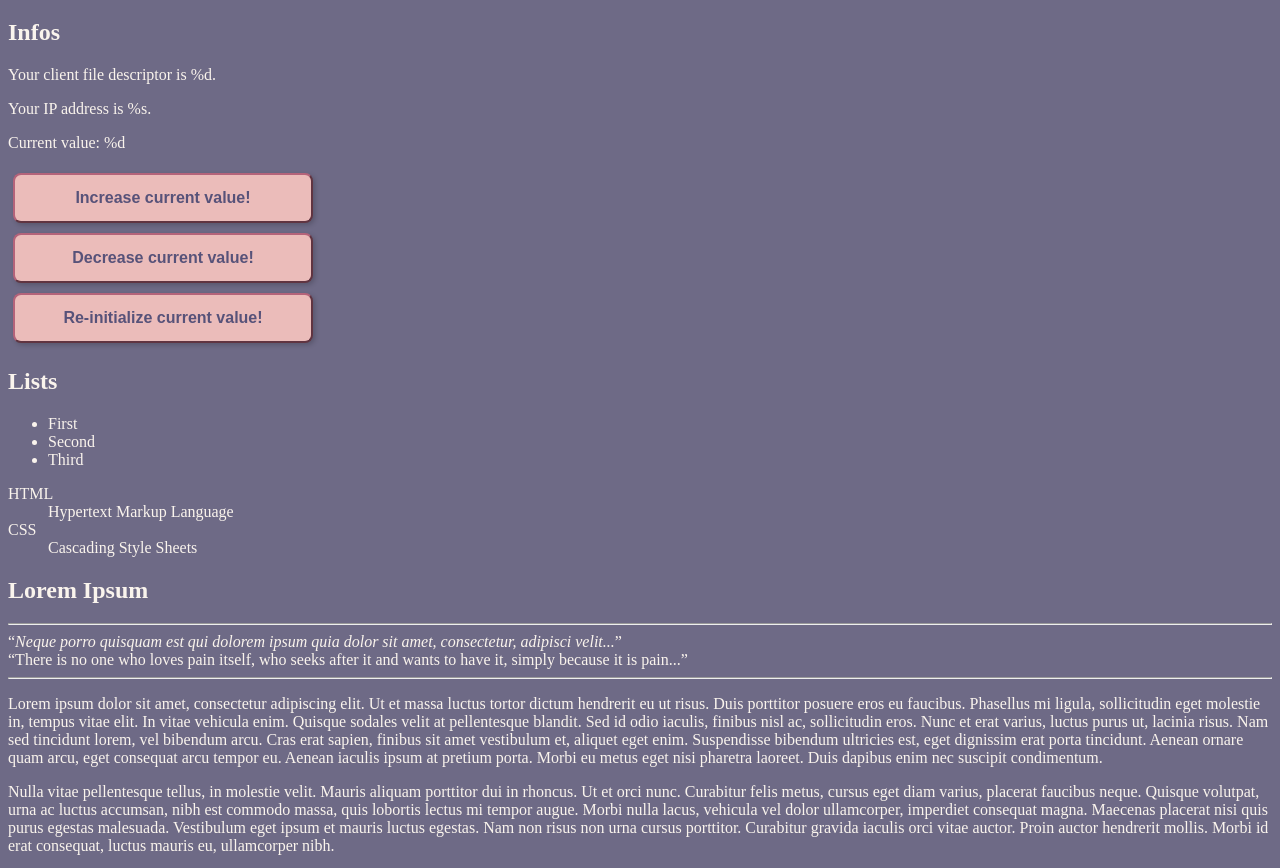
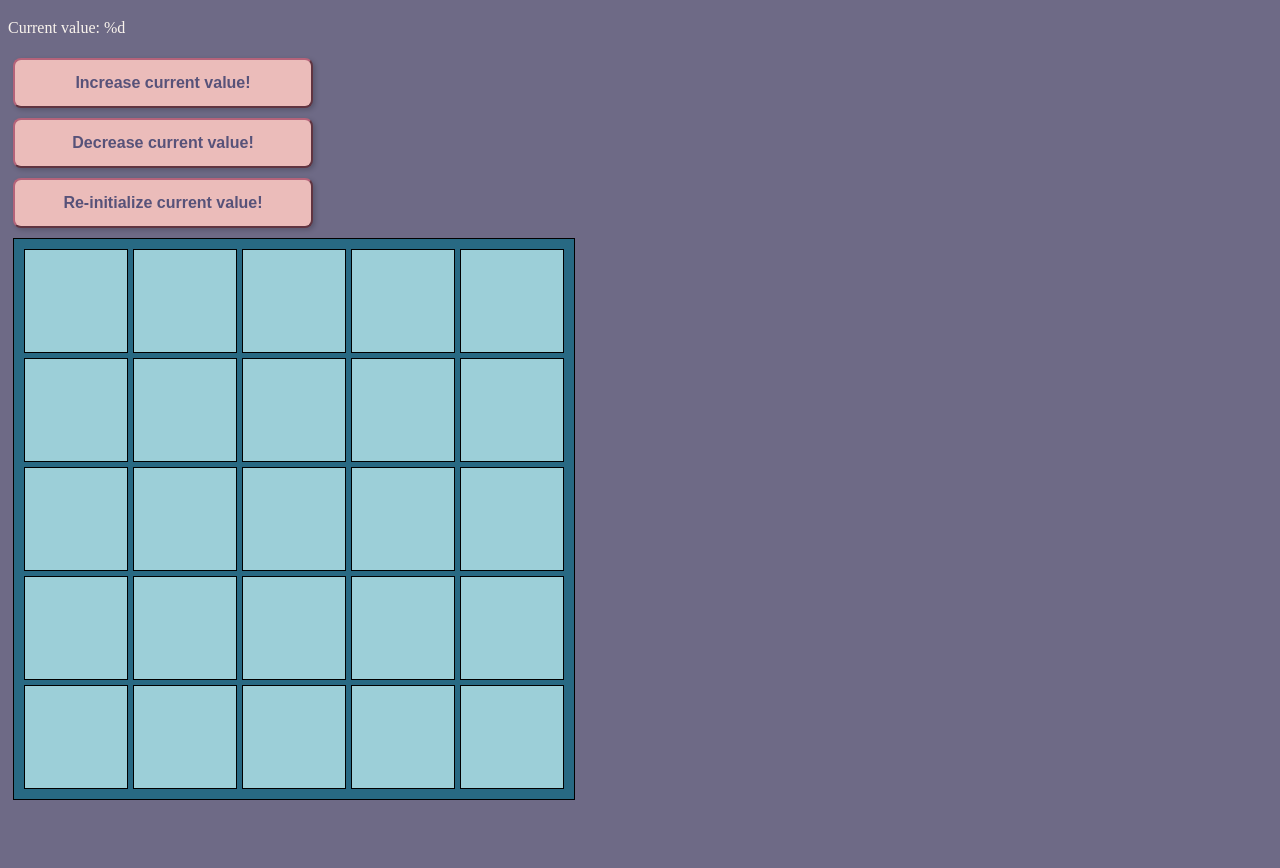
Before and after one commit to ClemBytes/robot, a plain HTML site: page data/template.html in a window 1280 px wide. Shown: the part 61-929 px from the top of the page. After the commit the page ends 869 px from the top, so only its background shows below. Drawn offline with Linux system fonts and the light colour scheme; files that its build step writes are made by us from their sources.

Commit message:
SERVER: simplify HTML

```diff
--- a/data/template.css
+++ b/data/template.css
@@ -2,7 +2,7 @@ body {
   background-color: #6e6a86;
 }
 
-p, h1, h2, ul, dl, q {
+p, h1, h2 {
   color: #faf4ed;
 }
 
--- a/data/template.html
+++ b/data/template.html
@@ -7,9 +7,6 @@
 </head>
 <body>
     <h1>Hey! Welcome to my robot page!</h1>
-    <h2>Infos</h2>
-    <p>Your client file descriptor is %d.</p>
-    <p>Your IP address is %s.</p>
     <p>Current value: %d</p>
     <form action="/increment" method="post">
         <button type="submit">Increase current value!</button>
@@ -20,31 +17,6 @@
     <form action="/reinitialize" method="post">
         <button type="submit">Re-initialize current value!</button>
     </form>
-
-    <h2>Lists</h2>
-    <ul>
-        <li>First</li>
-        <li>Second</li>
-        <li>Third</li>
-    </ul>
-
-    <dl>
-        <dt>HTML</dt>
-        <dd>Hypertext Markup Language</dd>
-        <dt>CSS</dt>
-        <dd>Cascading Style Sheets </dd>
-    </dl>
-
-    <h2>Lorem Ipsum</h2>
-    <hr />
-    <q><em>Neque porro quisquam est qui dolorem ipsum quia dolor sit amet, consectetur, adipisci velit...</em></q><br />
-    <q>There is no one who loves pain itself, who seeks after it and wants to have it, simply because it is pain...</q>
-    <hr />
-    <p>Lorem ipsum dolor sit amet, consectetur adipiscing elit. Ut et massa luctus tortor dictum hendrerit eu ut risus. Duis porttitor posuere eros eu faucibus. Phasellus mi ligula, sollicitudin eget molestie in, tempus vitae elit. In vitae vehicula enim. Quisque sodales velit at pellentesque blandit. Sed id odio iaculis, finibus nisl ac, sollicitudin eros. Nunc et erat varius, luctus purus ut, lacinia risus. Nam sed tincidunt lorem, vel bibendum arcu. Cras erat sapien, finibus sit amet vestibulum et, aliquet eget enim. Suspendisse bibendum ultricies est, eget dignissim erat porta tincidunt. Aenean ornare quam arcu, eget consequat arcu tempor eu. Aenean iaculis ipsum at pretium porta. Morbi eu metus eget nisi pharetra laoreet. Duis dapibus enim nec suscipit condimentum.</p>
-    <p>Nulla vitae pellentesque tellus, in molestie velit. Mauris aliquam porttitor dui in rhoncus. Ut et orci nunc. Curabitur felis metus, cursus eget diam varius, placerat faucibus neque. Quisque volutpat, urna ac luctus accumsan, nibh est commodo massa, quis lobortis lectus mi tempor augue. Morbi nulla lacus, vehicula vel dolor ullamcorper, imperdiet consequat magna. Maecenas placerat nisi quis purus egestas malesuada. Vestibulum eget ipsum et mauris luctus egestas. Nam non risus non urna cursus porttitor. Curabitur gravida iaculis orci vitae auctor. Proin auctor hendrerit mollis. Morbi id erat consequat, luctus mauris eu, ullamcorper nibh.</p>
-    <p>Nullam pharetra nisi lacus, in congue odio auctor eu. Cras vel malesuada risus. Quisque quis felis id nulla molestie egestas. Aliquam erat volutpat. Pellentesque non tortor justo. Vestibulum velit ipsum, hendrerit a purus eget, faucibus dictum lectus. Donec vulputate nulla eros, at iaculis ipsum facilisis id. Nam scelerisque aliquam eros, id convallis eros viverra et. Aliquam malesuada risus sit amet fringilla sodales. Etiam ut porttitor nunc, eget mollis metus. Aenean dapibus maximus ipsum quis vehicula.</p>
-    <p>In viverra, eros ac condimentum ornare, justo tellus luctus dui, sed consectetur est nunc vitae elit. Aliquam erat volutpat. Pellentesque habitant morbi tristique senectus et netus et malesuada fames ac turpis egestas. Sed cursus lacus eu volutpat fermentum. Donec ut nunc odio. Cras lorem tellus, pharetra id dolor eu, aliquet cursus magna. Proin mollis mi ac dolor varius faucibus. Praesent eu porta leo. Nullam at dolor pretium nisi semper congue. Sed orci dui, semper id eros sit amet, malesuada dapibus enim. Vestibulum dignissim erat non massa tincidunt feugiat. Maecenas nunc purus, semper nec justo scelerisque, porttitor convallis lectus. Aenean eleifend ligula at magna condimentum vulputate. Aliquam hendrerit nisl sem, et tristique magna aliquet suscipit.</p>
-    <p>Morbi turpis massa, consectetur nec tempus ac, suscipit eget lacus. Proin ut lectus quis ipsum pharetra rhoncus. Nullam a sollicitudin libero, id consectetur ipsum. Nullam in varius tellus. Cras eu lectus at sapien laoreet commodo a sed justo. Sed suscipit porttitor libero mollis finibus. Donec vel convallis est, et pellentesque metus. Maecenas laoreet, justo ac dapibus mattis, risus risus placerat tellus, in ultricies nulla dui quis ipsum. Fusce rutrum leo a mi bibendum, at dapibus ipsum ullamcorper. Phasellus at ultrices neque. Donec eget nulla nibh. Curabitur pulvinar nunc auctor, facilisis velit in, feugiat arcu. Mauris tristique erat sagittis mollis finibus. Phasellus eu porta neque. Pellentesque rhoncus eros ligula, sed varius tortor dictum vitae. Maecenas tempus iaculis posuere. </p>
 
     <table>
         <tbody>
```
Also changed, not shown: 1 other file.
